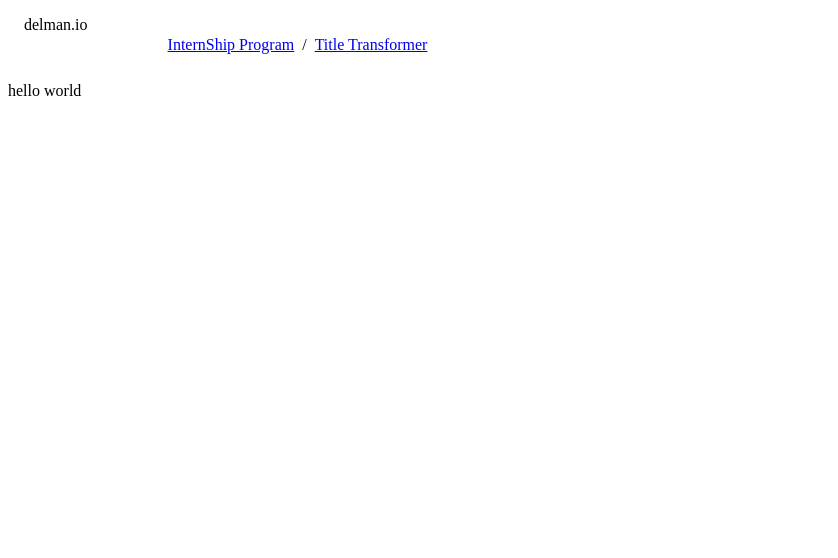
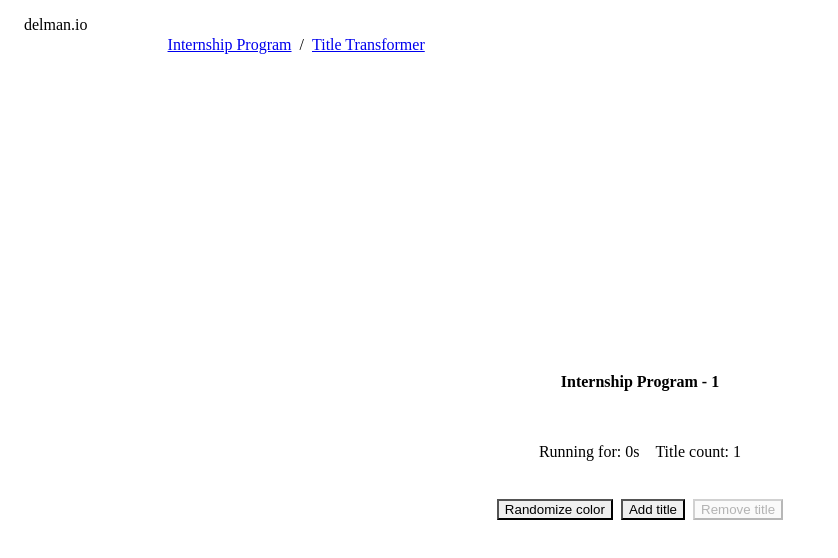
Before and after one commit to maulanaadil/Delman-Internship---maulanaadil, a Next.js app: page /title-transformer in a window 1280 px wide. Shown: the top 558 px of the page, without its empty margins (0-838 px from the left). Built offline with nearby package versions, Linux system fonts and the light colour scheme.

Commit message:
Implement Feature Title-transformer (#2)
* rename breadcrumbs

* implement feature title transformer

Co-authored-by: Maulana Adil <maulanaadil.latif@gmail.com>

```diff
--- a/src/components/navbar/index.tsx
+++ b/src/components/navbar/index.tsx
@@ -54,7 +54,7 @@ export const Navbar = ({ ...props }) => {
         <Divider orientation='vertical' h='100%' marginLeft='20px' />
         <Breadcrumb marginLeft='20px'>
           <BreadcrumbItem>
-            <BreadcrumbLink href='/'>InternShip Program</BreadcrumbLink>
+            <BreadcrumbLink href='/'>Internship Program</BreadcrumbLink>
           </BreadcrumbItem>
           {breadCrumbs.map((breadcrumb) => (
             <BreadCrumbItems
--- a/src/modules/index.tsx
+++ b/src/modules/index.tsx
@@ -1,3 +1,4 @@
 import HomeModule from './home';
+import TitleTransformerModule from './title-transformer';
 
-export { HomeModule };
+export { HomeModule, TitleTransformerModule };
--- /dev/null
+++ b/src/modules/title-transformer/index.tsx
@@ -0,0 +1,109 @@
+import React, { useEffect, useRef, useState } from 'react';
+
+import { Box, Button, Divider, Flex, Text } from '@chakra-ui/react';
+
+export const TitleTransformerModule = () => {
+  const [data, setData] = useState<String[]>(['Internship Program']);
+  const [timer, setTimer] = useState(0);
+  const [start, setStart] = useState(false);
+  const firstStart = useRef(true);
+  const tick: any = useRef();
+
+  useEffect(() => {
+    if (firstStart.current) {
+      firstStart.current = !firstStart.current;
+      return;
+    }
+
+    if (start) {
+      tick.current = setInterval(() => {
+        setTimer((prevTime) => prevTime + 1);
+      }, 1000);
+    } else {
+      clearInterval(tick.current);
+    }
+
+    return () => clearInterval(tick.current);
+  }, [start]);
+
+  const addTitleDataHandler = () => {
+    setData((state) => [...state, 'Internship Program']);
+  };
+
+  const removeTitleDataHandler = () => {
+    setData([...data.slice(1, data.length)]);
+  };
+
+  const randomizeColorHandler = () => {
+    setStart(!start);
+  };
+
+  const randomColorAnjay = (index: number) => {
+    if (!start) {
+      return `rgb(0, 0, 0)`;
+    } else {
+      let r = Math.floor(Math.random() * 256 * index);
+      let g = Math.floor(Math.random() * 256 * index);
+      let b = Math.floor(Math.random() & (256 * index));
+      return `rgb(${r}, ${g}, ${b})`;
+    }
+  };
+
+  return (
+    <Flex
+      width='100%'
+      minHeight='90vh'
+      alignItems='center'
+      justifyContent='center'
+      flexDirection='column'
+    >
+      <Box display='flex' flexDirection='column' alignItems='center'>
+        {data.map((item, index) => (
+          <Text
+            fontSize='4xl'
+            lineHeight='1.2'
+            fontWeight='bold'
+            key={index}
+            marginTop={8}
+            style={{ color: randomColorAnjay(index + 1) }}
+          >
+            {item} - {index + 1}
+          </Text>
+        ))}
+        <Divider marginTop={8} />
+        <Box
+          display='flex'
+          alignItems='center'
+          justifyContent='center'
+          padding={3}
+        >
+          <Text fontSize='medium'>Running for: {timer}s</Text>
+          <Divider orientation='vertical' h='20px' margin='0 8px' />
+          <Text fontSize='medium'>Title count: {data.length}</Text>
+        </Box>
+        <Divider />
+        <Flex gap={8} marginTop={3}>
+          <Button colorScheme='gray' onClick={randomizeColorHandler}>
+            {!start ? 'Randomize color' : 'Clear color'}
+          </Button>
+          <Button
+            colorScheme='gray'
+            onClick={addTitleDataHandler}
+            isDisabled={data.length >= 5 ? true : false}
+          >
+            Add title
+          </Button>
+          <Button
+            colorScheme='gray'
+            onClick={removeTitleDataHandler}
+            isDisabled={data.length <= 1 ? true : false}
+          >
+            Remove title
+          </Button>
+        </Flex>
+      </Box>
+    </Flex>
+  );
+};
+
+export default TitleTransformerModule;
--- a/src/pages/title-transformer.tsx
+++ b/src/pages/title-transformer.tsx
@@ -1,9 +1,14 @@
 import { NextPage } from 'next';
 import React from 'react';
 import { PageWrapper } from '@/layouts';
+import { TitleTransformerModule } from '@/modules';
 
 export const TitleTransformer: NextPage = () => {
-  return <PageWrapper title='Title Transformer'>hello world</PageWrapper>;
+  return (
+    <PageWrapper title='Title Transformer'>
+      <TitleTransformerModule />
+    </PageWrapper>
+  );
 };
 
 export default TitleTransformer;
```
